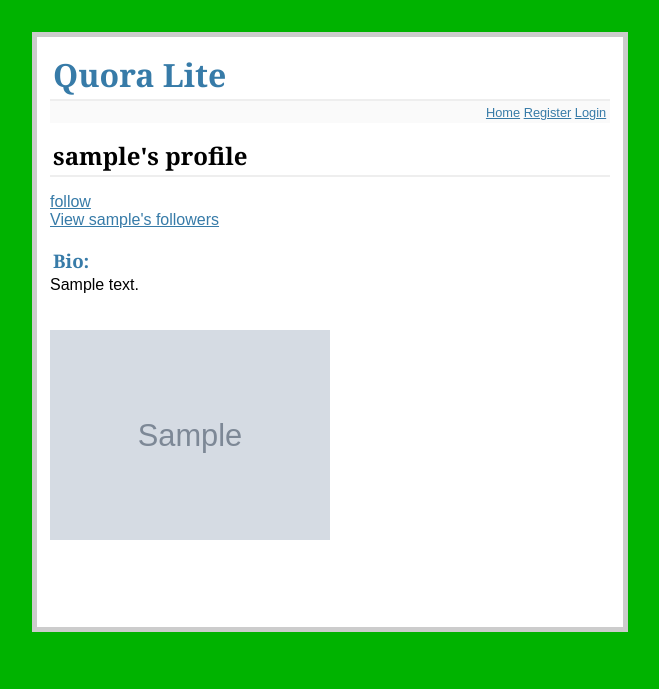
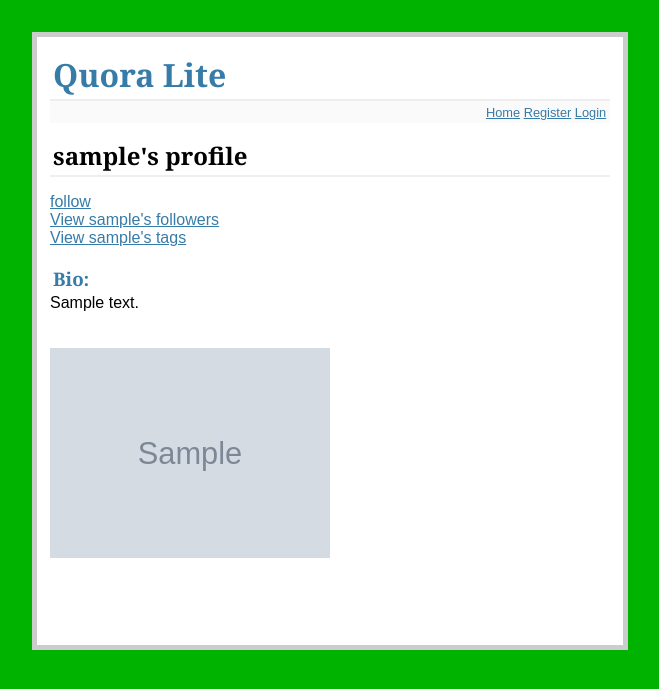
Before and after one commit to 19059019/DGHMMR, a Flask app: template blog/templates/profile.html in a window 1280 px wide. Shown: the top 689 px of the page, without its empty margins (310-969 px from the left). Run offline with Flask 2, Linux system fonts and the light colour scheme; the template is opened without the code that fills it: most values are stand-ins (such as "Sample title", 1, 10 or a date in 2020); grey boxes marked "Sample" are stand-in pictures.

Commit message:
Added view tags functionality and made tags initialization Version 2.0

```diff
--- a/blog/templates/profile.html
+++ b/blog/templates/profile.html
@@ -9,10 +9,14 @@
  <a href="{{ url_for('follow_user', user_name=username)}}">follow</a>
  <br>
  <a href="{{ url_for('followers', username=username)}}">View {{ username }}'s followers</a>
+ <br />
+ <a href="{{ url_for('followed_tags', username=username)}}">View {{ username }}'s tags</a>
 {%endif%}
 
 {% if session.username == username %}
     <a href="{{ url_for('followers', username=username)}}">View My Followers</a>
+    <br />
+    <a href="{{ url_for('followed_tags', username=username)}}">View My Tags</a>
 {%endif%}
 <br>
 
--- a/blog/views.py
+++ b/blog/views.py
@@ -10,7 +10,7 @@ app = Flask(__name__)
 ICON_FOLDER = 'blog/static/icons/'
 
 # ONLY RUN ONCE TO INITIALZE THE TOPICS
-#init_topics();
+init_topics();
 
 @app.route('/')
 def index():
@@ -337,6 +337,19 @@ def followers(username):
     user2 = user.get_followers()
     return render_template('followers.html', username=username, user2 =user2)
 
+@app.route('/profile/<username>/tags', methods=['GET','POST'])
+def followed_tags(username):
+
+    username0 = session.get('username')
+    if not username0:
+        flash('You must be logged in to view followed tags.')
+        return redirect(url_for('login'))
+
+    user = User(username)
+    tags = user.get_followed_tags()
+    print(tags)
+    return render_template('following_tags.html', username=username, tags =tags)
+
 
 
 @app.route('/questions', methods=['GET', 'POST'])
```
Also changed, not shown: blog/models.py (+7 -4 lines), blog/templates/following_tags.html (added, +22 -0 lines).
